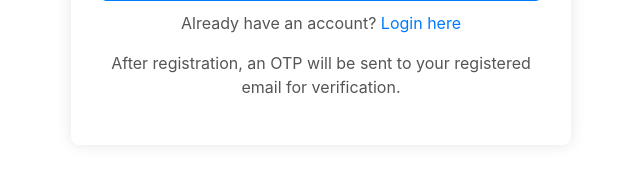
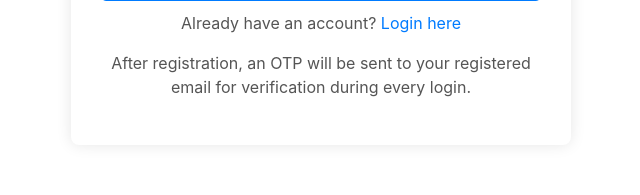
Before and after one commit to havish7728/expense_tracker, a Django app: page /tracker/register/ in a window 1280 px wide. Shown: the part 911-1106 px from the top of the page, without its empty margins (319-959 px from the left). Run offline with Django 5.2, Linux system fonts and the light colour scheme; some libraries are stand-ins or nearby versions.

Commit message:
Updated registration.html

```diff
--- a/tracker/templates/registration/register.html
+++ b/tracker/templates/registration/register.html
@@ -12,7 +12,7 @@
         </form>
         <p>Already have an account? <a href="{% url 'login' %}" class="link">Login here</a></p>
         <p class="otp-instruction">
-            After registration, an OTP will be sent to your registered email for verification.
+            After registration, an OTP will be sent to your registered email for verification during every login.
         </p>
     </div>
 {% endblock %}
```
Also changed, not shown: tracker/templates/registration/logout.html (line endings or trailing spaces).
